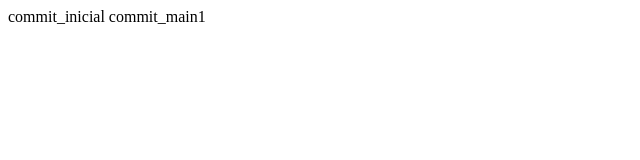
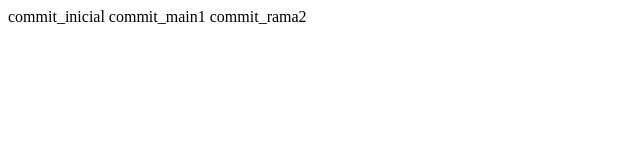
Before and after one commit to bcarballa/CD, a plain HTML site: page index.html in a window 1280 px wide. Shown: the whole page, without its empty margins (0-640 px from the left). Drawn offline with Linux system fonts and the light colour scheme.

Commit message:
commit_rama2

```diff
--- a/index.html
+++ b/index.html
@@ -9,5 +9,6 @@
 <body>
     commit_inicial
     commit_main1
+    commit_rama2
 </body>
 </html>
```
